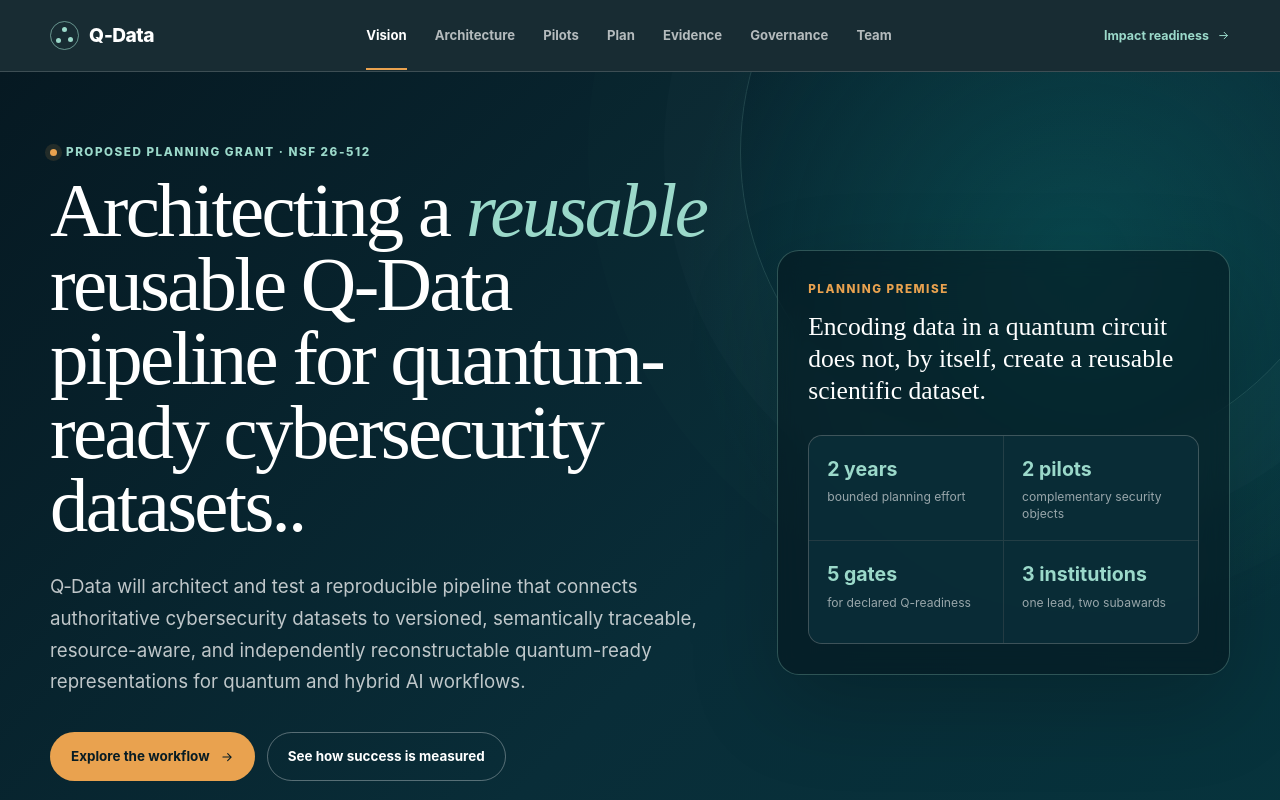
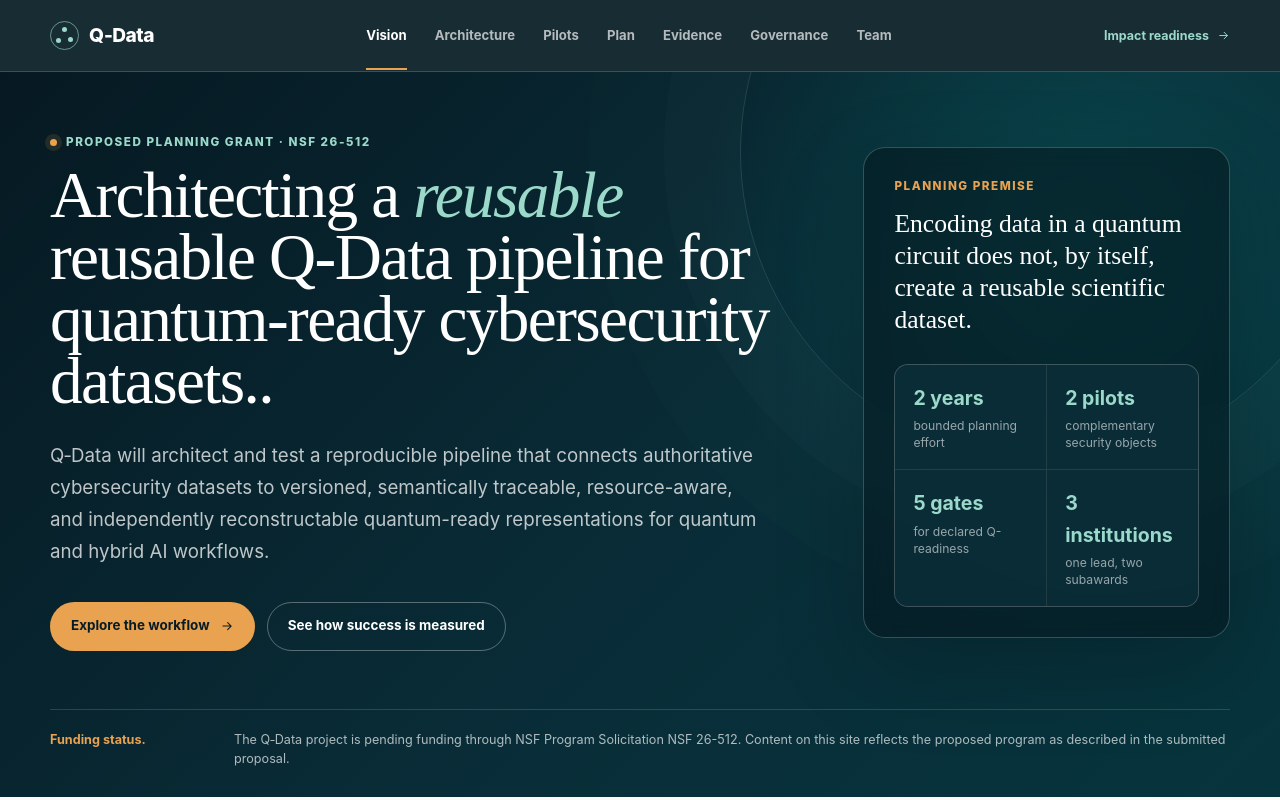
Before and after one commit to jobair-hossain/Q-Data, a Next.js app: page / in a window 1280 px wide. Shown: the top 800 px of the page. Built offline with nearby package versions, Linux system fonts and the light colour scheme.

Commit message:
Update globals.css

```diff
--- a/app/globals.css
+++ b/app/globals.css
@@ -130,7 +130,7 @@
 }
 /* .hero-grid { position: relative; display: grid; grid-template-columns: minmax(0, 1.3fr) minmax(310px, .7fr); gap: 70px; align-items: end; min-height: 700px; padding-block: 94px 74px; } */
 
-.hero-grid {
+/* .hero-grid {
   position: relative;
   display: grid;
   grid-template-columns: minmax(0, 1.2fr) minmax(340px, .8fr);
@@ -138,6 +138,15 @@
   align-items: center;
   min-height: 650px;
   padding-block: 72px 64px;
+} */
+.hero-grid {
+  position: relative;
+  display: grid;
+  grid-template-columns: minmax(0, 1.35fr) minmax(330px, .65fr);
+  gap: 52px;
+  align-items: center;
+  min-height: 610px;
+  padding-block: 62px 58px;
 }
 
 .hero-grid::before {
@@ -157,14 +166,26 @@
 .hero .eyebrow span { width: 7px; height: 7px; background: var(--amber); border-radius: 50%; box-shadow: 0 0 0 5px rgba(233,162,79,.12); }
 /* .hero h1 { max-width: 820px; } */
 
-.hero h1 {
+/* .hero h1 {
   max-width: 760px;
   font-size: clamp(3.8rem, 6vw, 6.6rem);
   line-height: .96;
+} */
+.hero h1 {
+  max-width: 850px;
+  font-size: clamp(3.5rem, 5.1vw, 5.8rem);
+  line-height: .95;
+  letter-spacing: -.025em;
 }
 
 .hero h1 em { color: var(--mint); font-style: italic; }
-.hero-lede { max-width: 720px; color: rgba(255,255,255,.74); font-size: 1.17rem; line-height: 1.7; }
+/* .hero-lede { max-width: 720px; color: rgba(255,255,255,.74); font-size: 1.17rem; line-height: 1.7; } */
+.hero-lede {
+  max-width: 720px;
+  color: rgba(255,255,255,.74);
+  font-size: 1.17rem;
+  line-height: 1.7;
+}
 .hero-actions { display: flex; flex-wrap: wrap; gap: 12px; margin-top: 34px; }
 .button {
   display: inline-flex;
```
